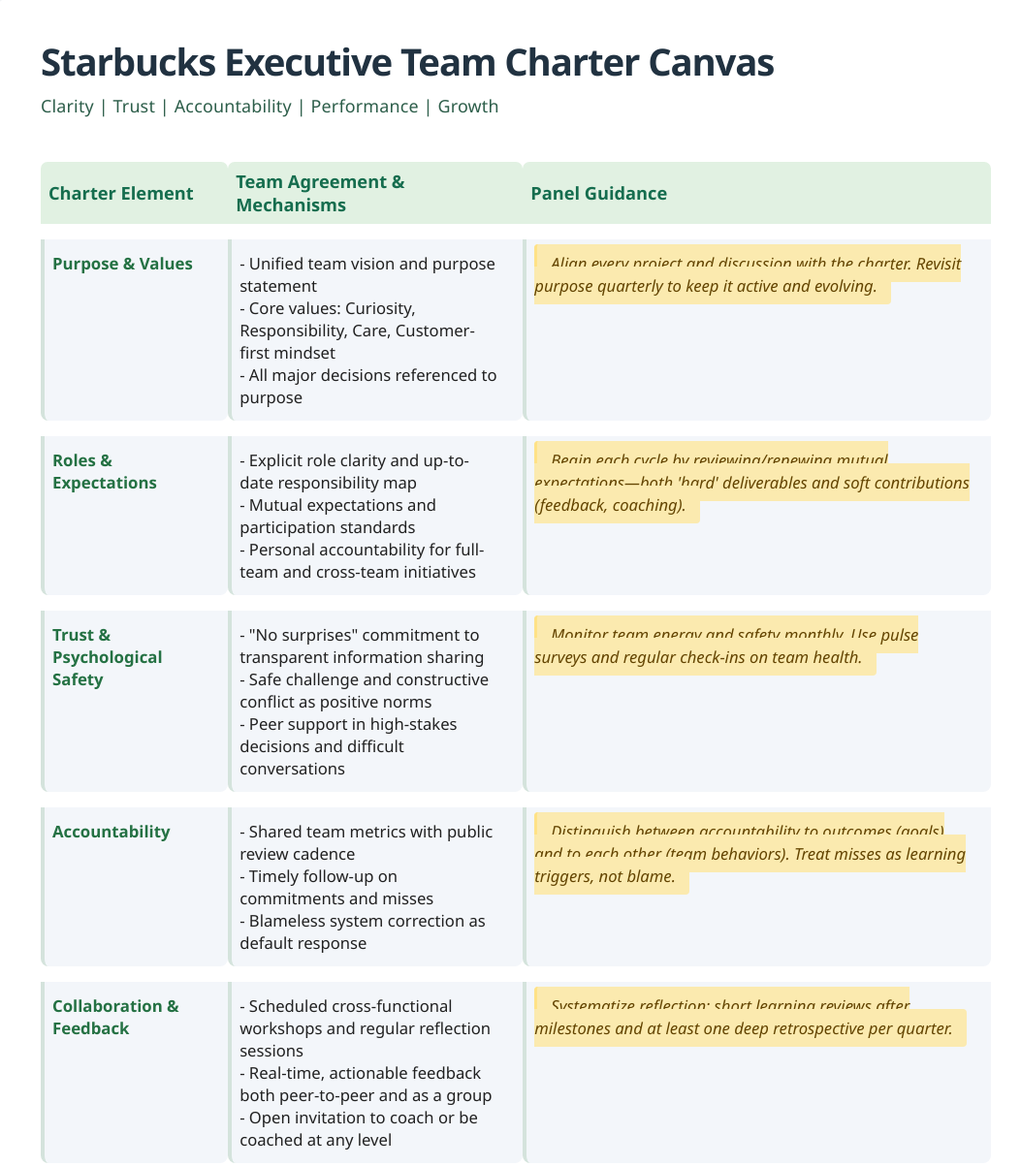
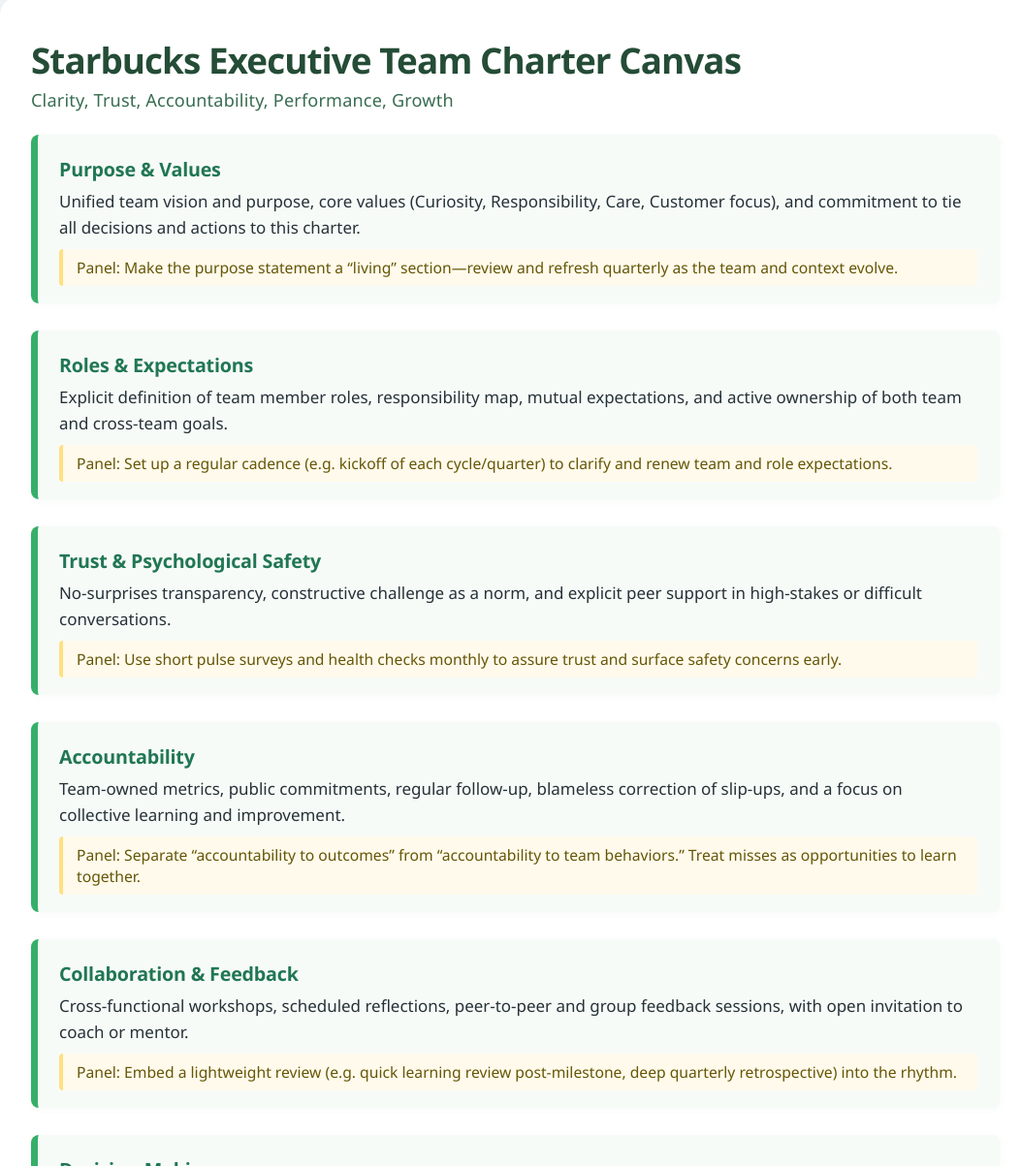
Before and after one commit to mjsblackhouse-cmyk/SBUX-ELT-TC, a plain HTML site: page index.html in a window 1280 px wide. Shown: the part 35-1238 px from the top of the page at 97% size, without its empty margins (108-1161 px from the left). Drawn offline with Linux system fonts and the light colour scheme.

Commit message:
Add files via upload

```diff
--- a/index.html
+++ b/index.html
@@ -6,156 +6,141 @@
   <style>
     body {
       font-family: 'Segoe UI', Arial, sans-serif;
-      background: #f7f9fb;
-      color: #212121;
+      background: #f5f7fa;
+      color: #263238;
+      padding: 0 0 60px 0;
       margin: 0;
-      padding: 0;
     }
-    .charter-container {
-      max-width: 980px;
+    .canvas-container {
+      max-width: 1000px;
+      margin: 32px auto;
       background: #fff;
-      margin: 4vh auto;
       border-radius: 18px;
-      box-shadow: 0 4px 24px 0 rgba(40,54,72,0.09);
-      padding: 40px 48px 36px 48px;
+      box-shadow: 0 4px 24px 0 rgba(30,50,84,0.11);
+      padding: 40px 32px 28px 32px;
     }
-    .charter-title {
-      font-size: 2.4rem;
-      color: #213241;
-      margin-bottom: 8px;
-      font-weight: 700;
-      letter-spacing: -0.03em;
+    .canvas-title {
+      font-size: 2.3rem;
+      font-weight: bold;
+      color: #244c36;
+      letter-spacing: -0.025em;
+      margin-bottom: 4px;
     }
-    .charter-subheading {
-      font-size: 1.12rem;
-      color: #2d5e4a;
+    .canvas-tagline {
+      font-size: 1.13rem;
+      color: #386d50;
       letter-spacing: 0.01em;
-      margin-bottom: 30px;
-      margin-top: 2px;
+      margin-bottom: 24px;
     }
-    .charter-table {
-      width: 100%;
-      border-collapse: separate;
-      border-spacing: 0 16px;
-      margin-top: 12px;
+    .charter-card {
       margin-bottom: 28px;
-    }
-    .charter-table th {
-      text-align: left;
-      color: #156d4e;
-      font-size: 1.14rem;
-      font-weight: 600;
-      padding: 8px 22px 8px 8px;
-      background: #e1f1e2;
-      border-radius: 7px 7px 0 0;
-    }
-    .charter-table td {
-      background: #f3f6fa;
-      font-size: 1.04rem;
-      padding: 13px 22px 13px 8px;
-      border-radius: 0 0 8px 8px;
-      vertical-align: top;
-      border-left: 4px solid #d4e3dc;
+      border-left: 7px solid #35af69;
+      background: #f7fbf8;
+      border-radius: 8px;
+      box-shadow: 0 2px 8px 0 rgba(70,98,100,0.03);
+      padding: 22px 24px 18px 22px;
+      overflow: hidden;
     }
     .charter-label {
-      color: #247143;
-      font-size: 1.05rem;
-      font-weight: 600;
-      margin-bottom: 2px;
+      font-size: 1.23rem;
+      font-weight: 700;
+      color: #207753;
+      margin-bottom: 6px;
+      letter-spacing: -0.01em;
+      display: block;
     }
-    .panel-note {
-      background: #fbeaaf;
-      color: #634400;
-      font-style: italic;
-      border-left: 3px solid #ffe287;
+    .charter-main {
+      font-size: 1.06rem;
+      margin-bottom: 8px;
+      color: #263238;
+      line-height: 1.62;
+    }
+    .panel-recommend {
+      font-size: 0.98rem;
+      background: #fffaeb;
+      color: #665607;
+      border-left: 4px solid #ffe082;
+      border-radius: 4px;
       padding: 8px 14px;
-      border-radius: 4px;
-      margin-top: 7px;
-      margin-bottom: 0;
+      margin-top: 3px;
     }
     .footer-brand {
+      color: #86a391;
+      font-size: 0.98rem;
       margin-top: 30px;
-      font-size: 0.95rem;
-      color: #888;
       text-align: left;
       letter-spacing: 0.01em;
     }
     @media (max-width: 650px) {
-      .charter-container {
-        padding: 2vw 2vw;
+      .canvas-container {
+        padding: 2vw 1vw;
       }
-      .charter-title {font-size: 1.4rem;}
-      .charter-subheading {font-size: 0.94rem;}
+      .canvas-title {font-size: 1.3rem;}
+      .canvas-tagline {font-size: 0.93rem;}
     }
   </style>
 </head>
 <body>
-  <div class="charter-container">
-    <div class="charter-title">Starbucks Executive Team Charter Canvas</div>
-    <div class="charter-subheading">Clarity | Trust | Accountability | Performance | Growth</div>
-    <table class="charter-table">
-      <tr>
-        <th>Charter Element</th>
-        <th>Team Agreement & Mechanisms</th>
-        <th>Panel Guidance</th>
-      </tr>
-      <tr>
-        <td><span class="charter-label">Purpose & Values</span></td>
-        <td>
-          - Unified team vision and purpose statement<br>
-          - Core values: Curiosity, Responsibility, Care, Customer-first mindset<br>
-          - All major decisions referenced to purpose
-        </td>
-        <td><span class="panel-note">Align every project and discussion with the charter. Revisit purpose quarterly to keep it active and evolving.</span></td>
-      </tr>
-      <tr>
-        <td><span class="charter-label">Roles & Expectations</span></td>
-        <td>
-          - Explicit role clarity and up-to-date responsibility map<br>
-          - Mutual expectations and participation standards<br>
-          - Personal accountability for full-team and cross-team initiatives
-        </td>
-        <td><span class="panel-note">Begin each cycle by reviewing/renewing mutual expectations—both 'hard' deliverables and soft contributions (feedback, coaching).</span></td>
-      </tr>
-      <tr>
-        <td><span class="charter-label">Trust & Psychological Safety</span></td>
-        <td>
-          - "No surprises" commitment to transparent information sharing<br>
-          - Safe challenge and constructive conflict as positive norms<br>
-          - Peer support in high-stakes decisions and difficult conversations
-        </td>
-        <td><span class="panel-note">Monitor team energy and safety monthly. Use pulse surveys and regular check-ins on team health.</span></td>
-      </tr>
-      <tr>
-        <td><span class="charter-label">Accountability</span></td>
-        <td>
-          - Shared team metrics with public review cadence<br>
-          - Timely follow-up on commitments and misses<br>
-          - Blameless system correction as default response
-        </td>
-        <td><span class="panel-note">Distinguish between accountability to outcomes (goals) and to each other (team behaviors). Treat misses as learning triggers, not blame.</span></td>
-      </tr>
-      <tr>
-        <td><span class="charter-label">Collaboration & Feedback</span></td>
-        <td>
-          - Scheduled cross-functional workshops and regular reflection sessions<br>
-          - Real-time, actionable feedback both peer-to-peer and as a group<br>
-          - Open invitation to coach or be coached at any level
-        </td>
-        <td><span class="panel-note">Systematize reflection: short learning reviews after milestones and at least one deep retrospective per quarter.</span></td>
-      </tr>
-      <tr>
-        <td><span class="charter-label">Decision-Making</span></td>
-        <td>
-          - Transparent criteria for decision rights and escalation<br>
-          - Documented, reviewed decision log<br>
-          - Fast, iterative experimentation encouraged when uncertainty is high
-        </td>
-        <td><span class="panel-note">Create agreed guardrails for which decisions need full consensus vs. empowered delegation within roles.</span></td>
-      </tr>
-    </table>
+  <div class="canvas-container">
+    <div class="canvas-title">Starbucks Executive Team Charter Canvas</div>
+    <div class="canvas-tagline">Clarity, Trust, Accountability, Performance, Growth</div>
+
+    <div class="charter-card">
+      <span class="charter-label">Purpose & Values</span>
+      <div class="charter-main">
+        Unified team vision and purpose, core values (Curiosity, Responsibility, Care, Customer focus), and commitment to tie all decisions and actions to this charter.
+      </div>
+      <div class="panel-recommend">
+        Panel: Make the purpose statement a “living” section—review and refresh quarterly as the team and context evolve.
+      </div>
+    </div>
+    <div class="charter-card">
+      <span class="charter-label">Roles & Expectations</span>
+      <div class="charter-main">
+        Explicit definition of team member roles, responsibility map, mutual expectations, and active ownership of both team and cross-team goals.
+      </div>
+      <div class="panel-recommend">
+        Panel: Set up a regular cadence (e.g. kickoff of each cycle/quarter) to clarify and renew team and role expectations.
+      </div>
+    </div>
+    <div class="charter-card">
+      <span class="charter-label">Trust & Psychological Safety</span>
+      <div class="charter-main">
+        No-surprises transparency, constructive challenge as a norm, and explicit peer support in high-stakes or difficult conversations.
+      </div>
+      <div class="panel-recommend">
+        Panel: Use short pulse surveys and health checks monthly to assure trust and surface safety concerns early.
+      </div>
+    </div>
+    <div class="charter-card">
+      <span class="charter-label">Accountability</span>
+      <div class="charter-main">
+        Team-owned metrics, public commitments, regular follow-up, blameless correction of slip-ups, and a focus on collective learning and improvement.
+      </div>
+      <div class="panel-recommend">
+        Panel: Separate “accountability to outcomes” from “accountability to team behaviors.” Treat misses as opportunities to learn together.
+      </div>
+    </div>
+    <div class="charter-card">
+      <span class="charter-label">Collaboration & Feedback</span>
+      <div class="charter-main">
+        Cross-functional workshops, scheduled reflections, peer-to-peer and group feedback sessions, with open invitation to coach or mentor.
+      </div>
+      <div class="panel-recommend">
+        Panel: Embed a lightweight review (e.g. quick learning review post-milestone, deep quarterly retrospective) into the rhythm.
+      </div>
+    </div>
+    <div class="charter-card">
+      <span class="charter-label">Decision-Making</span>
+      <div class="charter-main">
+        Agreed criteria for decision rights, documented decisions, transparent escalation, and rapid iterative experimentation when stakes are uncertain.
+      </div>
+      <div class="panel-recommend">
+        Panel: Define which decisions require consensus and which can be made by delegated roles. Periodically review these guidelines as the team matures.
+      </div>
+    </div>
     <div class="footer-brand">
-      Canvas generated with contributions from the Starbucks ELT and expert panel, powered by the Black House team maturity framework.
+      Canvas created with Starbucks ELT and expert panel, following Black House maturity principles.
     </div>
   </div>
 </body>
```
